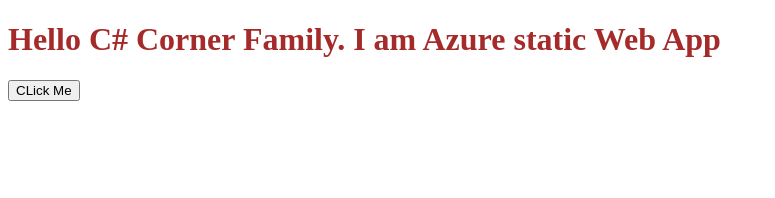
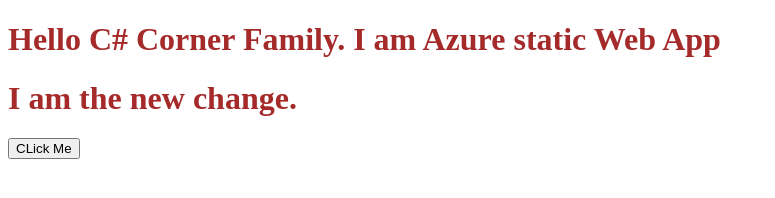
Before and after one commit to bikashydv/Azure-static-web-app-sample, a plain HTML site: page index.html in a window 1280 px wide. Shown: the whole page, without its empty margins (0-775 px from the left). Drawn offline with Linux system fonts and the light colour scheme.

Commit message:
New changes

```diff
--- a/index.html
+++ b/index.html
@@ -10,6 +10,7 @@
 </head>
 <body>
     <h1 class="test">Hello C# Corner Family. I am Azure static Web App</h1>
+    <h1 class="test">I am the new change. </h1>
     <button onclick="test()"> CLick Me</button>
 </body>
 </html>
```
